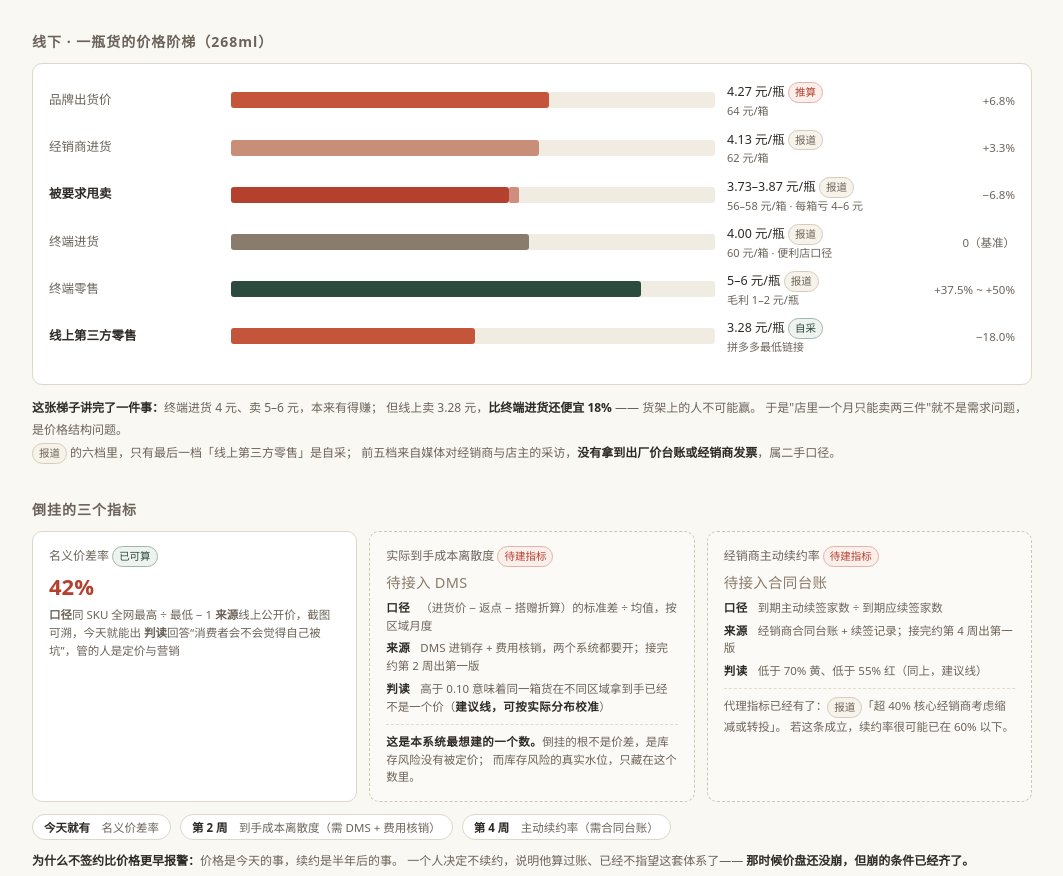
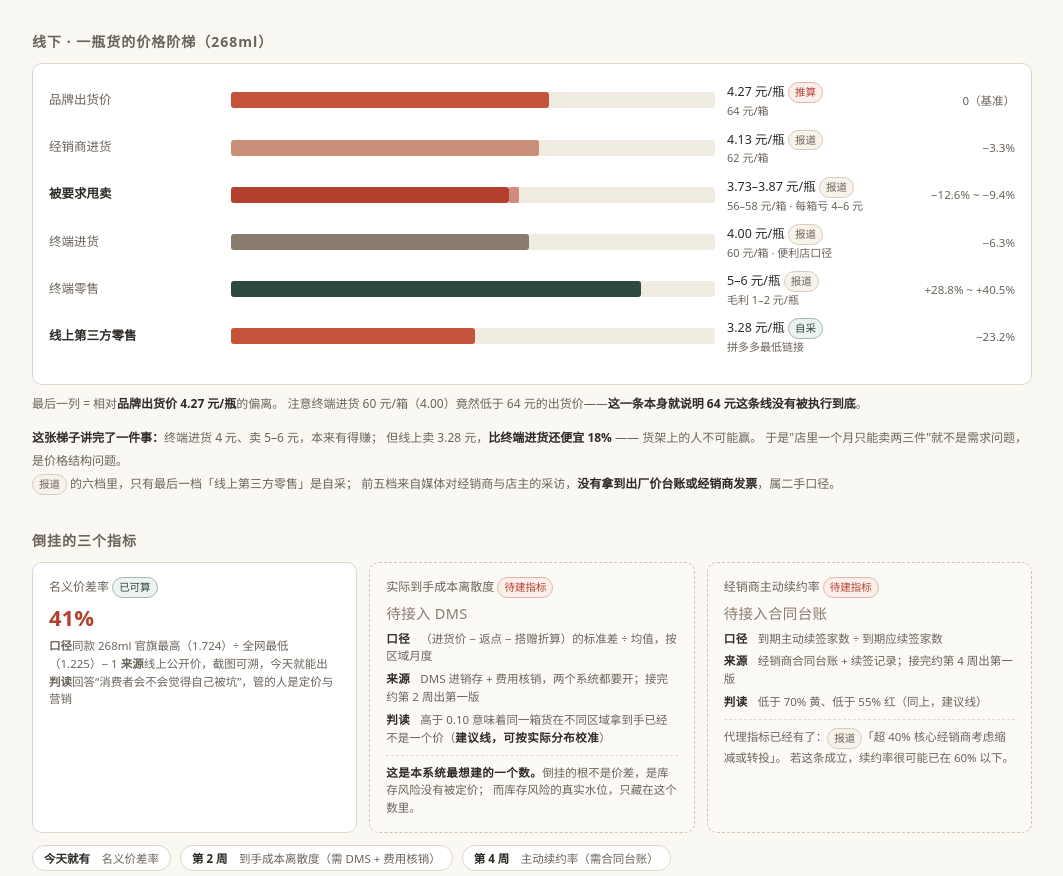
Before and after one commit to helencanbefish/cola-pages, a plain HTML site: page price-radar/index.html in a window 1280 px wide. Shown: the part 1029-1905 px from the top of the page, without its empty margins (108-1171 px from the left). Drawn offline with Linux system fonts and the light colour scheme.

Commit message:
Audit pass: unify 41% basis, ladder dv vs ex-works price, expand abbreviations

```diff
--- a/price-radar/index.html
+++ b/price-radar/index.html
@@ -140,8 +140,8 @@
   <div class="cards">
     <div class="card bad" id="c1">
       <div class="k">同款 268ml：官旗比最低价贵</div>
-      <div class="v" id="gap">+42.0%</div>
-      <div class="n" id="gapnote">1.739 vs 1.225 元/100ml · <span class="src real">自采</span></div>
+      <div class="v" id="gap">+40.7%</div>
+      <div class="n" id="gapnote">1.724 vs 1.225 元/100ml · <span class="src real">自采</span></div>
     </div>
     <div class="card bad" id="c2">
       <div class="k">官旗位置</div>
@@ -208,6 +208,10 @@
 
   <h2>线下 · 一瓶货的价格阶梯（268ml）</h2>
   <div class="ladder" id="ladder"></div>
+  <div class="note" style="margin-top:8px">
+    最后一列 = 相对<b>品牌出货价 4.27 元/瓶</b>的偏离。
+    注意终端进货 60 元/箱（4.00）竟然低于 64 元的出货价——<b>这一条本身就说明 64 元这条线没有被执行到底</b>。
+  </div>
   <div class="note">
     <b>这张梯子讲完了一件事：</b>终端进货 4 元、卖 5–6 元，本来有得赚；
     但线上卖 3.28 元，<b>比终端进货还便宜 18%</b> —— 货架上的人不可能赢。
@@ -220,8 +224,8 @@
   <div class="cards wide">
     <div class="card bad">
       <div class="k">名义价差率 <span class="src real">已可算</span></div>
-      <div class="v">42%</div>
-      <div class="n"><span class="ln"><b>口径</b>同 SKU 全网最高 ÷ 最低 − 1</span>
+      <div class="v">41%</div>
+      <div class="n"><span class="ln"><b>口径</b>同款 268ml 官旗最高（1.724）÷ 全网最低（1.225）− 1</span>
         <span class="ln"><b>来源</b>线上公开价，截图可溯，今天就能出</span>
         <span class="ln"><b>判读</b>回答“消费者会不会觉得自己被坑”，管的人是定价与营销</span></div>
     </div>
@@ -272,7 +276,7 @@
     <b>可以直接核对的部分</b>
     <ul>
       <li>上表全部 12 条线上价格与销量：<span class="src real">自采</span>，2026-11-25 截图，可逐张对。</li>
-      <li>两个官旗 0.9%、官旗与最低价 42%、相对出货价 −23.1%：由上面的数直接算出。</li>
+      <li>两个官旗 0.9%、官旗与最低价 41%、相对出货价 −23.1%：由上面的数直接算出。（若把拼多多官旗的 230ml 也归一进来，价差为 42%——两个数都对，本文统一取 41%，同规格才可比。）</li>
     </ul>
     <b>属假设、需要客户方确认的部分</b>
     <ul>
@@ -383,12 +387,12 @@
   // ---- 线下价梯 ----
   var SCALE = 6.5;
   var LAD = [
-    {lb:'品牌出货价',   from:0, to:4.27, color:'#C4543A', pv:'4.27 元/瓶', sub:'64 元/箱', src:'est',    dv:'+6.8%'},
-    {lb:'经销商进货',   from:0, to:4.13, color:'#C88E77', pv:'4.13 元/瓶', sub:'62 元/箱', src:'report', dv:'+3.3%'},
-    {lb:'被要求甩卖',   from:0, to:3.73, color:'#B4402E', pv:'3.73–3.87 元/瓶', sub:'56–58 元/箱 · 每箱亏 4–6 元', src:'report', dv:'−6.8%', hi:true, seg:{from:3.73,to:3.87}},
-    {lb:'终端进货',     from:0, to:4.00, color:'#8A7C6D', pv:'4.00 元/瓶', sub:'60 元/箱 · 便利店口径', src:'report', dv:'0（基准）'},
-    {lb:'终端零售',     from:0, to:5.50, color:'#2C4A3E', pv:'5–6 元/瓶',  sub:'毛利 1–2 元/瓶', src:'report', dv:'+37.5% ~ +50%'},
-    {lb:'线上第三方零售', from:0, to:3.28, color:'#C4543A', pv:'3.28 元/瓶', sub:'拼多多最低链接', src:'real', dv:'−18.0%', hi:true}
+    {lb:'品牌出货价',   from:0, to:4.27, color:'#C4543A', pv:'4.27 元/瓶', sub:'64 元/箱', src:'est',    dv:'0（基准）'},
+    {lb:'经销商进货',   from:0, to:4.13, color:'#C88E77', pv:'4.13 元/瓶', sub:'62 元/箱', src:'report', dv:'−3.3%'},
+    {lb:'被要求甩卖',   from:0, to:3.73, color:'#B4402E', pv:'3.73–3.87 元/瓶', sub:'56–58 元/箱 · 每箱亏 4–6 元', src:'report', dv:'−12.6% ~ −9.4%', hi:true, seg:{from:3.73,to:3.87}},
+    {lb:'终端进货',     from:0, to:4.00, color:'#8A7C6D', pv:'4.00 元/瓶', sub:'60 元/箱 · 便利店口径', src:'report', dv:'−6.3%'},
+    {lb:'终端零售',     from:0, to:5.50, color:'#2C4A3E', pv:'5–6 元/瓶',  sub:'毛利 1–2 元/瓶', src:'report', dv:'+28.8% ~ +40.5%'},
+    {lb:'线上第三方零售', from:0, to:3.28, color:'#C4543A', pv:'3.28 元/瓶', sub:'拼多多最低链接', src:'real', dv:'−23.2%', hi:true}
   ];
   var lw = document.getElementById('ladder');
   LAD.forEach(function(r){
```
